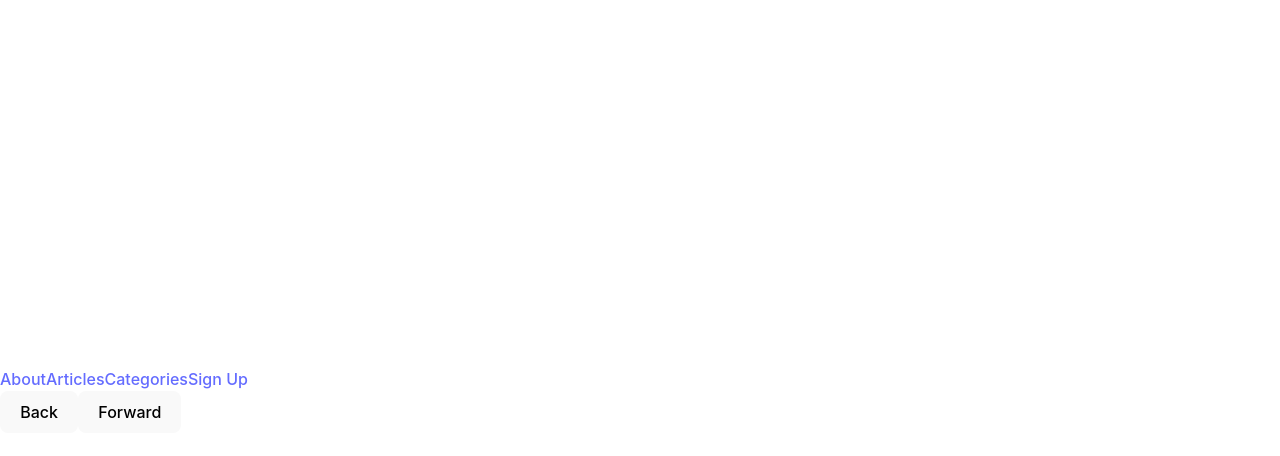
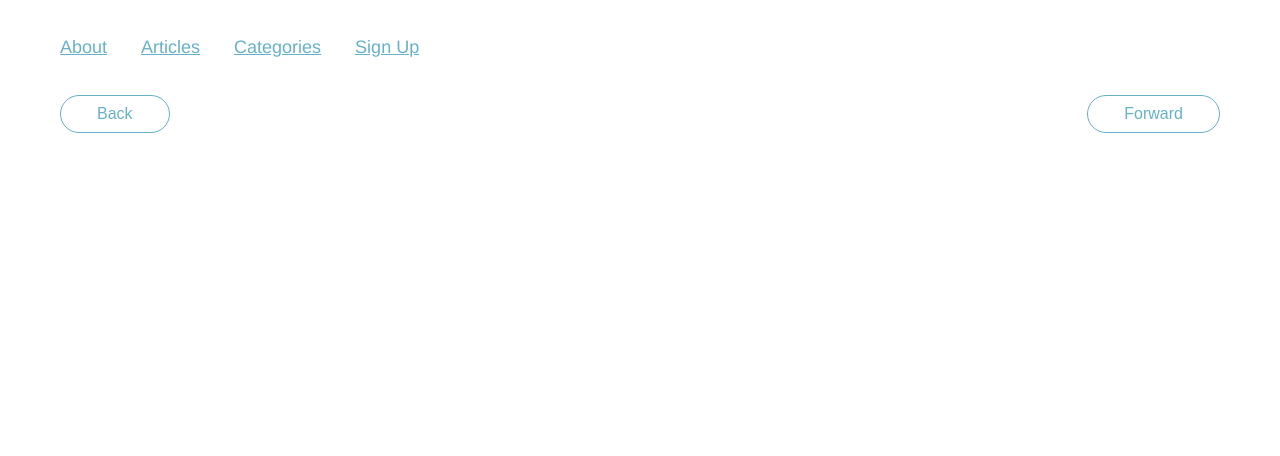
Before and after one commit to ShayEllis/react-router-lesson-vite, a React (Vite) app: page / in a window 1280 px wide. Shown: the top 456 px of the page. Built offline with nearby package versions, Linux system fonts and the light colour scheme.

Commit message:
Fixed main app css

```diff
--- a/src/index.css
+++ b/src/index.css
@@ -1,70 +1,136 @@
 :root {
-  font-family: Inter, Avenir, Helvetica, Arial, sans-serif;
+  --primary-color: #67b1c6;
+}
+
+html,
+body {
+  font-family: Helvetica, sans-serif;
   font-size: 16px;
-  line-height: 24px;
-  font-weight: 400;
-
-  color-scheme: light dark;
-  color: rgba(255, 255, 255, 0.87);
-  background-color: #242424;
-
-  font-synthesis: none;
-  text-rendering: optimizeLegibility;
-  -webkit-font-smoothing: antialiased;
-  -moz-osx-font-smoothing: grayscale;
-  -webkit-text-size-adjust: 100%;
+  margin: 0;
+  height: 100%;
 }
 
 a {
-  font-weight: 500;
-  color: #646cff;
-  text-decoration: inherit;
-}
-a:hover {
-  color: #535bf2;
+  color: var(--primary-color);
+  text-decoration: underline;
 }
 
-body {
-  margin: 0;
+.header a {
+  font-size: 18px;
+}
+
+.header a.active {
+  font-weight: bold;
+}
+
+.header {
   display: flex;
-  place-items: center;
-  min-width: 320px;
-  min-height: 100vh;
+  flex-wrap: wrap;
+  column-gap: 34px;
+  align-items: center;
+}
+
+main,
+.header,
+footer {
+  padding: 37px 60px;
+}
+
+main,
+footer {
+  padding-top: 0;
+  padding-bottom: 0;
+}
+
+main {
+  overflow-y: auto;
+}
+
+#root {
+  display: grid;
+  grid-template-rows: 95px auto 125px;
+  height: 100%;
+  width: 100%;
+}
+
+footer {
+  display: flex;
+  justify-content: space-between;
+}
+
+button {
+  border: 1px solid var(--primary-color);
+  background-color: transparent;
+  border-radius: 30px;
+  color: var(--primary-color);
+  font-size: 16px;
+  padding: 9px 36px;
+  height: fit-content;
+  cursor: pointer;
+}
+
+button.primary {
+  background-color: var(--primary-color);
+  color: white;
+}
+
+ul {
+  list-style-type: none;
+  padding: 0;
+  display: flex;
+  flex-direction: column;
+  row-gap: 12px;
+}
+
+p {
+  line-height: 33px;
+}
+
+p:not(:last-of-type) {
+  margin-bottom: 40px;
+}
+
+.article-title {
+  margin-bottom: 15px;
+}
+
+.article-title ~ p {
+  margin-top: 0;
+  margin-bottom: 16px;
 }
 
 h1 {
-  font-size: 3.2em;
-  line-height: 1.1;
+  font-size: 30px;
+  margin-top: 0;
 }
 
-button {
-  border-radius: 8px;
-  border: 1px solid transparent;
-  padding: 0.6em 1.2em;
-  font-size: 1em;
-  font-weight: 500;
-  font-family: inherit;
-  background-color: #1a1a1a;
-  cursor: pointer;
-  transition: border-color 0.25s;
-}
-button:hover {
-  border-color: #646cff;
-}
-button:focus,
-button:focus-visible {
-  outline: 4px auto -webkit-focus-ring-color;
+label {
+  display: flex;
+  flex-direction: column;
+  row-gap: 12px;
 }
 
-@media (prefers-color-scheme: light) {
-  :root {
-    color: #213547;
-    background-color: #ffffff;
-  }
-  a:hover {
-    color: #747bff;
-  }
-  button {
-    background-color: #f9f9f9;
-  }
+label input {
+  width: 334px;
 }
+
+input {
+  font-size: 16px;
+  padding: 8px;
+  border: 1px solid #979797;
+  border-radius: 3px;
+}
+
+label > div {
+  display: flex;
+  column-gap: 8px;
+}
+
+.logout {
+  margin-left: auto;
+}
+
+h2 {
+  font-size: 18px;
+  margin-top: 18px;
+}
```
